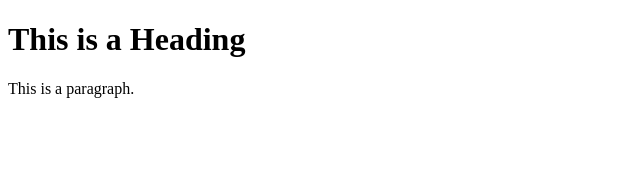
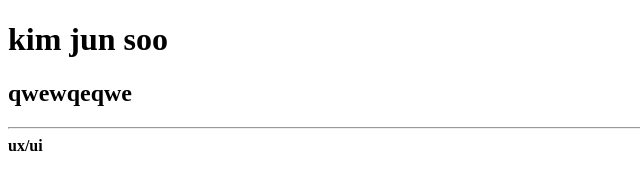
Before and after one commit to jskjoe/webweb, a plain HTML site: page index.html in a window 1280 px wide. Shown: the whole page, without its empty margins (0-640 px from the left). Drawn offline with Linux system fonts and the light colour scheme.

Commit message:
Add files via upload

```diff
--- a/index.html
+++ b/index.html
@@ -1,10 +1,15 @@
 <!DOCTYPE html>
-<html>
+<html lang="en">
 <head>
-<title>2116103 kim jun soo </title>
+    <meta charset="UTF-8">
+    <meta http-equiv="X-UA-Compatible" content="IE=edge">
+    <meta name="viewport" content="width=device-width, initial-scale=1.0">
+    <title>Document</title>
 </head>
 <body>
-<h1>This is a Heading</h1>
-<p>This is a paragraph.</p>
-</body>
-</html>
+    <h1>kim jun soo</h1>
+    <h2>qwewqeqwe</h2>
+    <hr>
+    <b>ux/ui</b>
+</body><h1>
+</html><h1>
```
